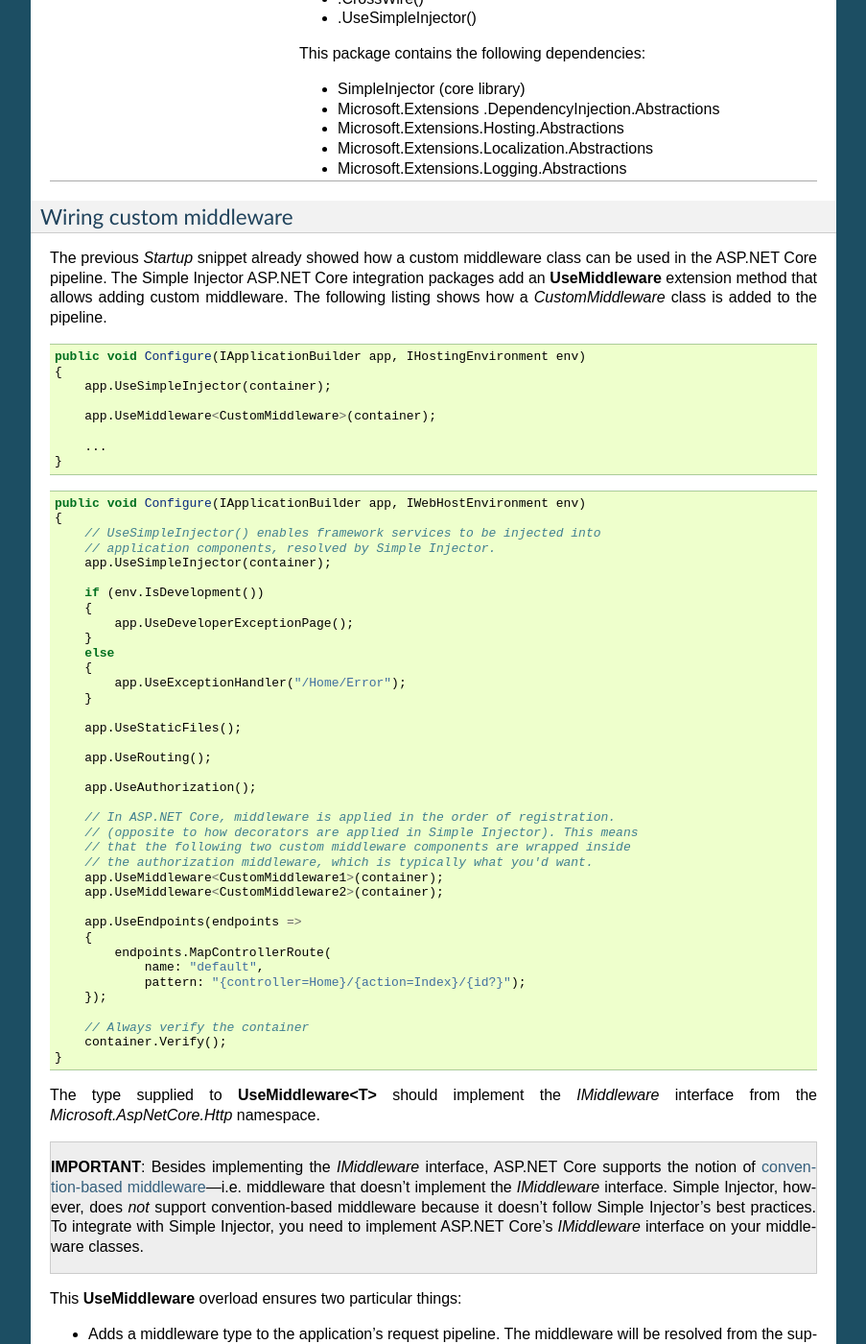
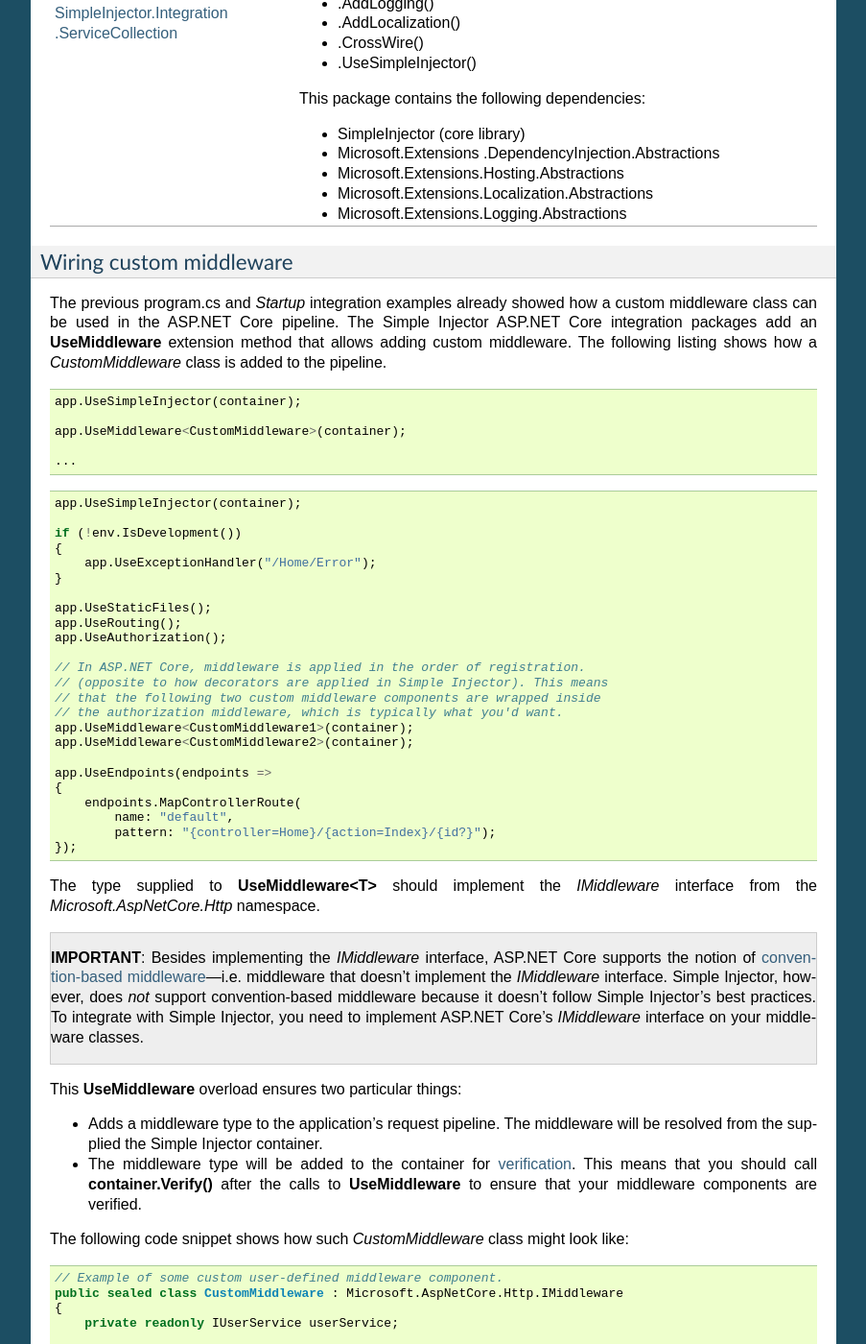
Before and after one commit to simpleinjector/Documentation, a Sphinx documentation site: the page built from source/aspnetintegration.rst, in a window 1280 px wide and 1400 px high, scrolled down 5324 px. Shown: the whole window at 96% size, without its empty margins (198-1101 px from the left). Built offline with Sphinx 7.4.7, drawn with Linux system fonts in a browser that asks for light colours; some of the changed text lies outside the part shown.

Commit message:
Updated the 'wiring custom middleware' section to reflect both ASP.NET Core 6 and older versions.

```diff
--- a/source/aspnetintegration.rst
+++ b/source/aspnetintegration.rst
@@ -322,59 +325,42 @@ The `SimpleInjector.Integration.AspNetCore.Mvc <https://nuget.org/packages/Simpl
 Wiring custom middleware
 ========================
 
-The previous `Startup` snippet already showed how a custom middleware class can be used in the ASP.NET Core pipeline. The Simple Injector ASP.NET Core integration packages add an **UseMiddleware** extension method that allows adding custom middleware. The following listing shows how a `CustomMiddleware` class is added to the pipeline.
+The previous program.cs and `Startup` integration examples already showed how a custom middleware class can be used in the ASP.NET Core pipeline. The Simple Injector ASP.NET Core integration packages add an **UseMiddleware** extension method that allows adding custom middleware. The following listing shows how a `CustomMiddleware` class is added to the pipeline.
 
 .. code-block:: c#
 
-    public void Configure(IApplicationBuilder app, IHostingEnvironment env)
-    {
-        app.UseSimpleInjector(container);
+    app.UseSimpleInjector(container);
 
-        app.UseMiddleware<CustomMiddleware>(container);
+    app.UseMiddleware<CustomMiddleware>(container);
 
-        ...
-    }
+    ...
 
 .. code-block:: c#
 
-    public void Configure(IApplicationBuilder app, IWebHostEnvironment env)
+    app.UseSimpleInjector(container);
+
+    if (!env.IsDevelopment())
     {
-        // UseSimpleInjector() enables framework services to be injected into
-        // application components, resolved by Simple Injector.
-        app.UseSimpleInjector(container);
+        app.UseExceptionHandler("/Home/Error");
+    }
 
-        if (env.IsDevelopment())
-        {
-            app.UseDeveloperExceptionPage();
-        }
-        else
-        {
-            app.UseExceptionHandler("/Home/Error");
-        }
+    app.UseStaticFiles();
+    app.UseRouting();
+    app.UseAuthorization();
 
-        app.UseStaticFiles();
+    // In ASP.NET Core, middleware is applied in the order of registration.
+    // (opposite to how decorators are applied in Simple Injector). This means
+    // that the following two custom middleware components are wrapped inside
+    // the authorization middleware, which is typically what you'd want.
+    app.UseMiddleware<CustomMiddleware1>(container);
+    app.UseMiddleware<CustomMiddleware2>(container);
 
-        app.UseRouting();
-
-        app.UseAuthorization();
-
-        // In ASP.NET Core, middleware is applied in the order of registration.
-        // (opposite to how decorators are applied in Simple Injector). This means
-        // that the following two custom middleware components are wrapped inside
-        // the authorization middleware, which is typically what you'd want.
-        app.UseMiddleware<CustomMiddleware1>(container);
-        app.UseMiddleware<CustomMiddleware2>(container);
-
-        app.UseEndpoints(endpoints =>
-        {
-            endpoints.MapControllerRoute(
-                name: "default",
-                pattern: "{controller=Home}/{action=Index}/{id?}");
-        });
-
-        // Always verify the container
-        container.Verify();
-    }
+    app.UseEndpoints(endpoints =>
+    {
+        endpoints.MapControllerRoute(
+            name: "default",
+            pattern: "{controller=Home}/{action=Index}/{id?}");
+    });
 
 The type supplied to **UseMiddleware<T>** should implement the `IMiddleware` interface from the `Microsoft.AspNetCore.Http` namespace.
 
@@ -448,7 +434,7 @@ While the use of `[FromServices]` works for services registered in ASP.NET Core'
 
 .. container:: Note
 
-    **IMPORTANT**: Simple Injector's ASP.NET Core integration packages do not allow any Simple Injector registered dependencies to be injected into ASP.NET Core MVC controller action methods using the `[FromServices]` attribute.
+    **IMPORTANT**: Simple Injector's ASP.NET Core integration packages do not allow any Simple Injector-registered dependencies to be injected into ASP.NET Core MVC controller action methods using the `[FromServices]` attribute.
 
 The use of method injection, as the `[FromServices]` attribute allows, has a few considerate downsides that should be prevented.
 
```
Also changed, not shown: other parts of source/aspnetintegration.rst (+3 -0 lines).
